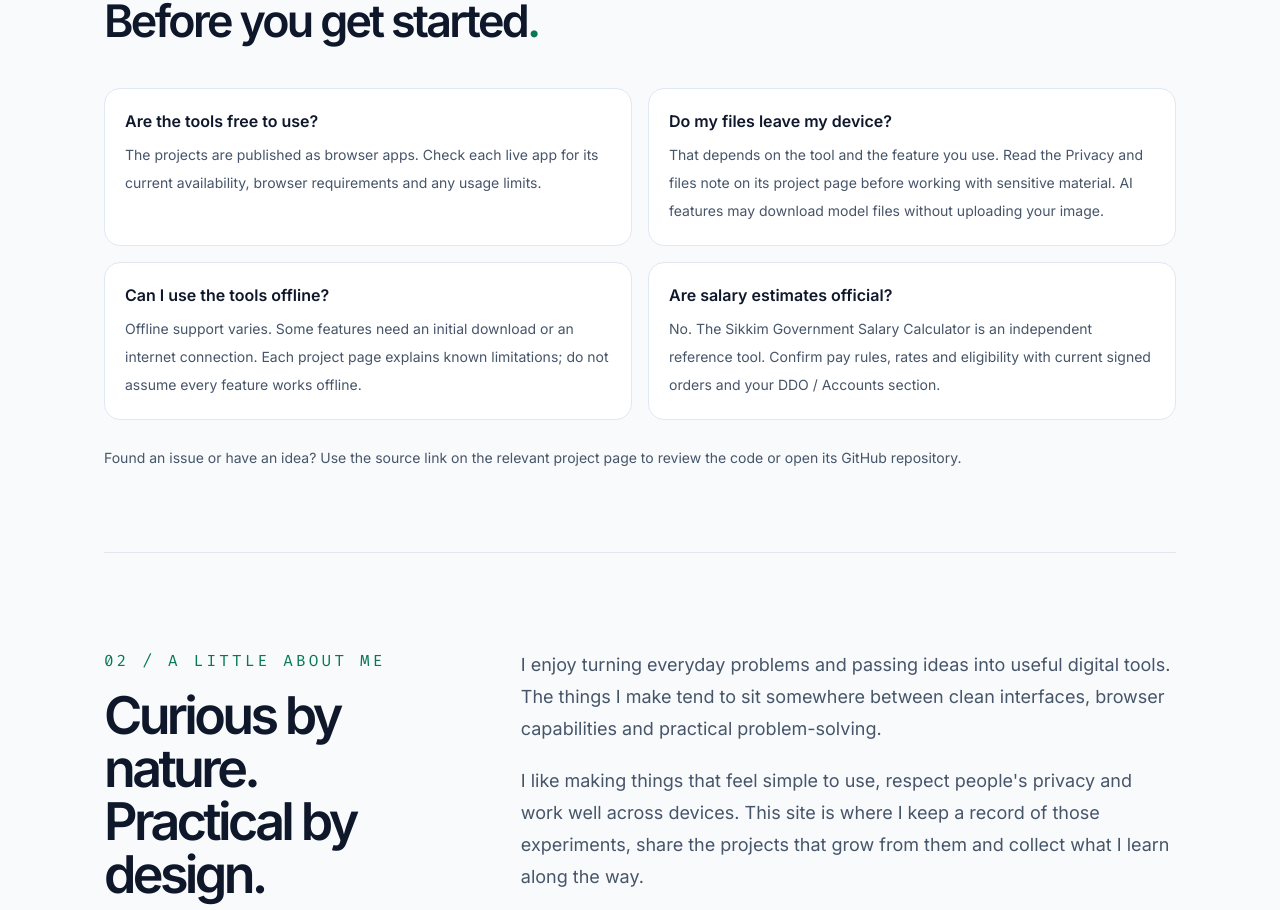
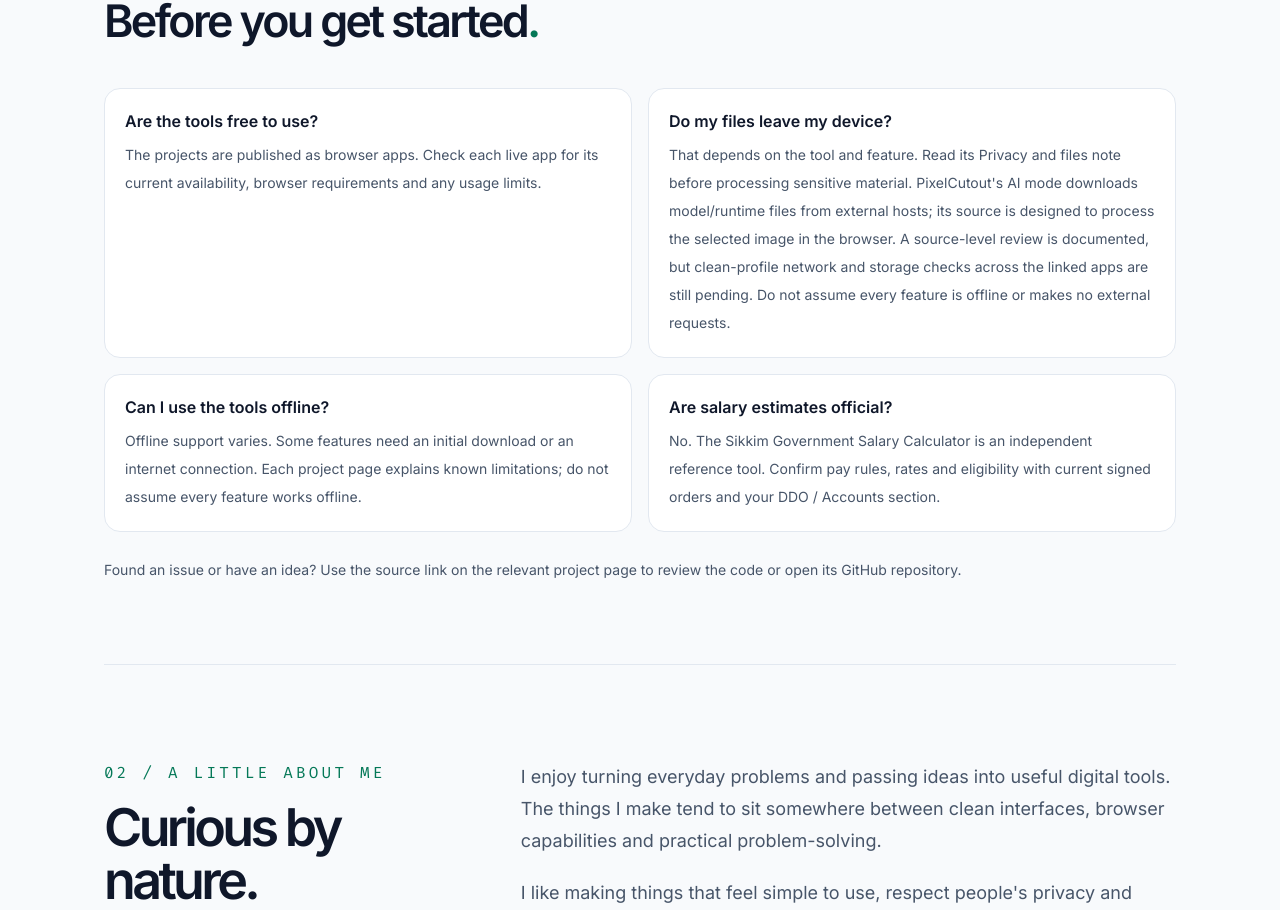
Before and after one commit to leenusdarnal/leenusdarnal.github.io, a SvelteKit app: page / in a window 1280 px wide. Shown: the part 6414-7324 px from the top of the page. Built offline with nearby package versions, Linux system fonts and the light colour scheme.

Commit message:
Clarify network and storage audit status in homepage FAQ

```diff
--- a/src/routes/+page.svelte
+++ b/src/routes/+page.svelte
@@ -388,7 +388,7 @@
         </article>
         <article class="rounded-2xl border border-[var(--line)] bg-[var(--panel)] p-5">
           <h3 class="font-semibold">Do my files leave my device?</h3>
-          <p class="mt-2 text-sm leading-7 text-[var(--muted)]">That depends on the tool and the feature you use. Read the Privacy and files note on its project page before working with sensitive material. AI features may download model files without uploading your image.</p>
+          <p class="mt-2 text-sm leading-7 text-[var(--muted)]">That depends on the tool and feature. Read its Privacy and files note before processing sensitive material. PixelCutout's AI mode downloads model/runtime files from external hosts; its source is designed to process the selected image in the browser. A source-level review is documented, but clean-profile network and storage checks across the linked apps are still pending. Do not assume every feature is offline or makes no external requests.</p>
         </article>
         <article class="rounded-2xl border border-[var(--line)] bg-[var(--panel)] p-5">
           <h3 class="font-semibold">Can I use the tools offline?</h3>
```
